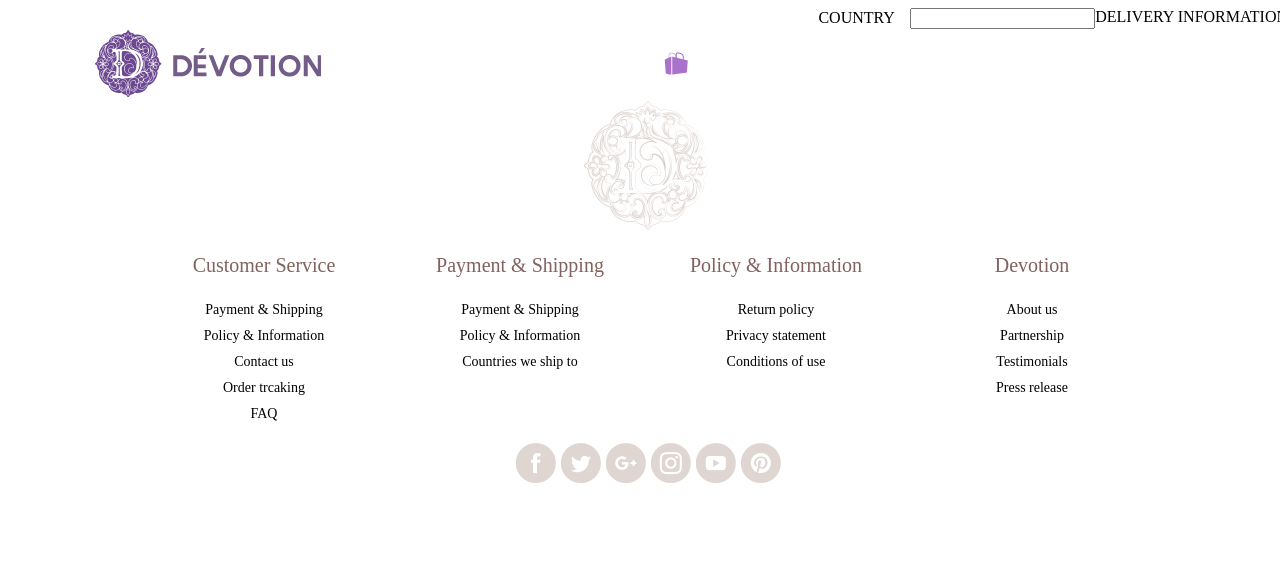
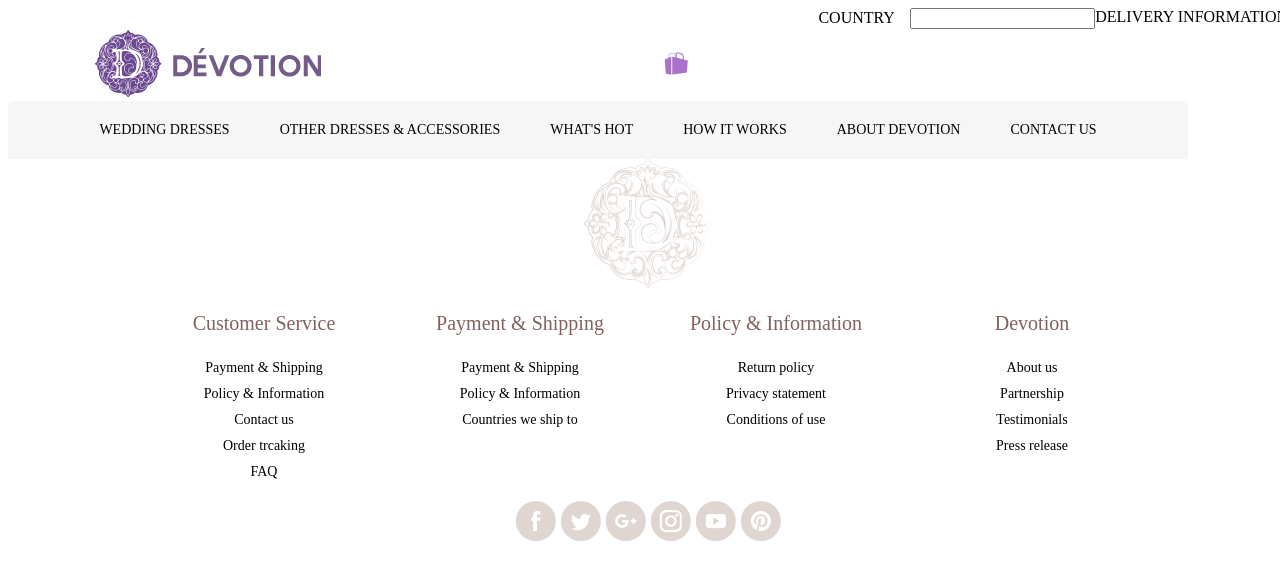
Before and after one commit to BAXtheGREATEST/Devotion, a website: page index.html in a window 1280 px wide. Drawn offline with Linux system fonts and the light colour scheme.

Commit message:
nav menu

```diff
--- a/index.html
+++ b/index.html
@@ -39,6 +39,23 @@
             <div class="header_login">
             </div>
         </div>
+        <nav class="dev_nav_menu">
+            <ul class="dev_nav_menu_ul">
+                <li><a href="weddingdresses.html" class="header_a">WEDDING DRESSES</a></li>
+                 <!--   <i class="triangle"></i>
+                    <ul class="sub-nav">
+                        <li><a href="">Пункт 1 подменю</a></li>
+                        <li><a href="">Пункт 2 подменю</a></li>
+                        <li><a href="">Пункт 3 подменю</a></li>
+                        <li><a href="">Пункт 4 подменю</a></li>
+                    </ul> -->
+                <li><a href="odressesaccessories.html" class="header_a">OTHER DRESSES & ACCESSORIES</a></li>
+                <li><a href="hots.html" class="header_a">WHAT'S HOT</a></li>
+                <li><a href="hiw.html" class="header_a">HOW IT WORKS</a></li>
+                <li><a href="about.html" class="header_a">ABOUT DEVOTION</a></li>
+                <li><a href="contact.html" class="header_a">CONTACT US</a></li>
+            </ul>
+        </nav>
     </header>
     <footer>
         <div class="footer_logo">
--- a/sass/styles.scss
+++ b/sass/styles.scss
@@ -1,9 +1,7 @@
 footer {
-    div {
         background-color:white;
         text-align:center;
         padding: 20px;
-    }
 }
 .footer_column {
     overflow: hidden;
```
Also changed, not shown: css/styles.css.
